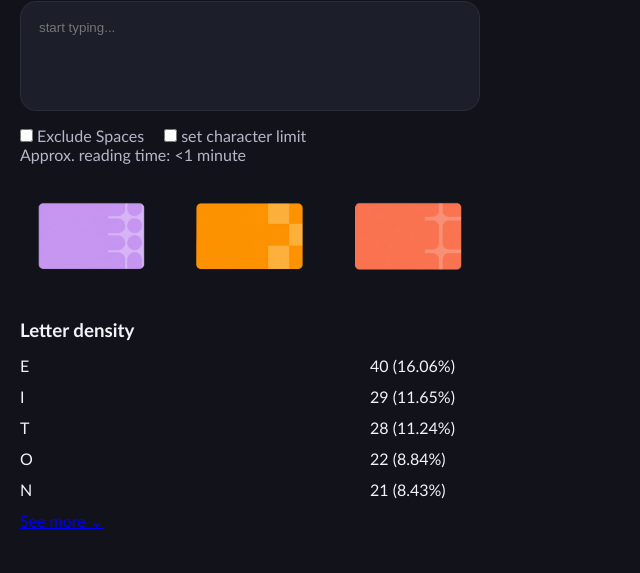
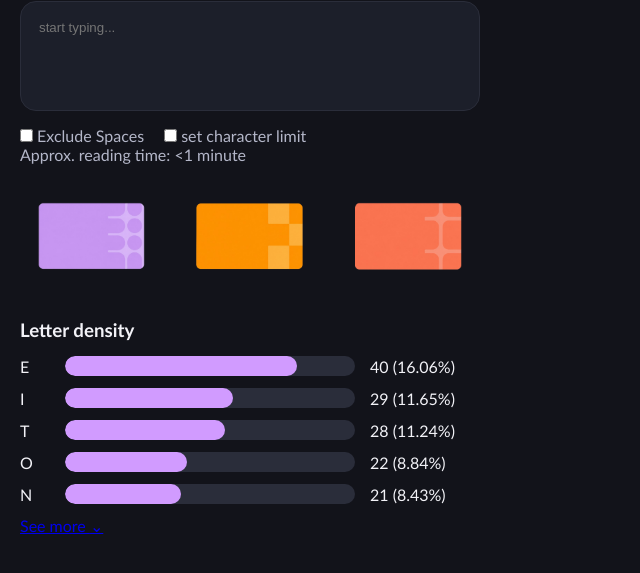
Before and after one commit to Manoni-Luciano/proyecto-maquetado, a plain HTML site: page index.html in a window 1280 px wide. Shown: the part 149-722 px from the top of the page, without its empty margins (0-640 px from the left). Drawn offline with Linux system fonts and the light colour scheme.

Commit message:
add:letter density fill

```diff
--- a/index.html
+++ b/index.html
@@ -100,7 +100,7 @@
                 <div class="row">
                     <span>E</span>
                     <div class="bar">
-                        <div class="fill-e"></div>
+                        <div class="fill fill-e"></div>
                     </div>
                     <span>40 (16.06%)</span>
                 </div>
@@ -108,7 +108,7 @@
                 <div class="row">
                     <span>I</span>
                     <div class="bar">
-                        <div class="fill-i"></div>
+                        <div class="fill fill-i"></div>
                     </div>
                     <span>29 (11.65%)</span>
                 </div>
@@ -116,7 +116,7 @@
                 <div class="row">
                     <span>T</span>
                     <div class="bar">
-                        <div class="fill-t"></div>
+                        <div class="fill fill-t"></div>
                     </div>
                     <span>28 (11.24%)</span>
                 </div>
@@ -124,7 +124,7 @@
                 <div class="row">
                     <span>O</span>
                     <div class="bar">
-                        <div class="fill-o"></div>
+                        <div class="fill fill-o"></div>
                     </div>
                     <span>22 (8.84%)</span>
                 </div>
@@ -132,7 +132,7 @@
                 <div class="row">
                     <span>N</span>
                     <div class="bar">
-                        <div class="fill-n"></div>
+                        <div class="fill fill-n"></div>
                     </div>
                     <span>21 (8.43%)</span>
                 </div>
--- a/style.css
+++ b/style.css
@@ -158,3 +158,32 @@ textarea{
     align-items: center;
     margin-bottom: 12px;
 }
+
+.bar{
+    height: 20px;
+    background: var(--border);
+    border-radius: 20px;
+    overflow: hidden;
+}
+
+.fill{
+    height: 100%;
+    background: var(--bar);
+    border-radius: 20px;
+}
+
+.fill-e{
+    width: 80%;
+}
+.fill-i{
+    width: 58%;
+}
+.fill-t{
+    width: 55%;
+}
+.fill-o{
+    width: 42%;
+}
+.fill-n{
+    width: 40%;
+}
```
